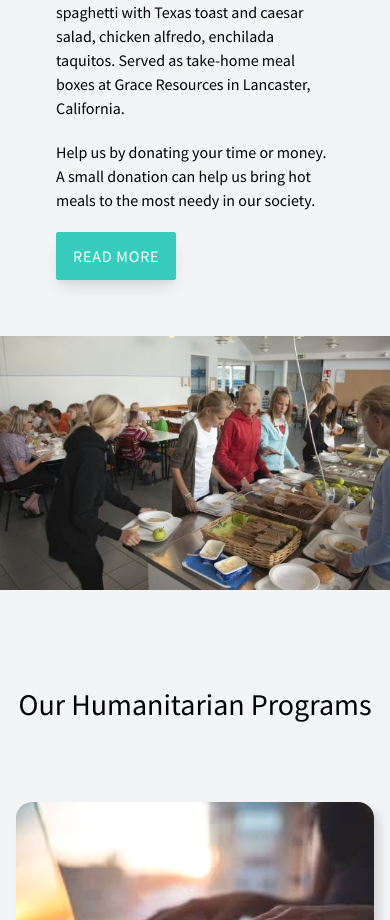
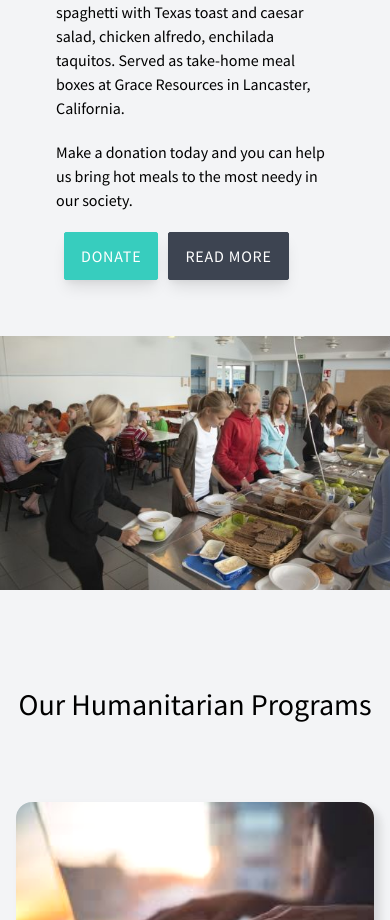
Before and after one commit to margaritahumanitarian/helpafamily, a Next.js app: page / in a window 390 px wide. Shown: the part 1041-1961 px from the top of the page. Built offline with nearby package versions, Linux system fonts and the light colour scheme.

Commit message:
adjusted buttons for responsiveness

```diff
--- a/components/HotMealDaySection.js
+++ b/components/HotMealDaySection.js
@@ -1,7 +1,17 @@
+// import { CardAction } from './Card';
 import Image from 'next/image';
 import React from 'react';
+import useStripeSession from '../hooks/useStripeSession';
 
 function HotMealDaySection() {
+  const [handleSubmit, isPending] = useStripeSession();
+
+  const actionCost = 10;
+  const handleOnClick = () =>
+    handleSubmit({
+      amount: actionCost,
+      cause: 'Hot Meal Day.',
+    });
   return (
     <div className=" md:mx-10 pb-20 hot-meal-day">
       <div className="w-lg lg:p-5 section-box">
@@ -16,23 +26,33 @@ function HotMealDaySection() {
                   'Buy ingredients for 1 hot meal for 60 hungry people. Sample meals include spaghetti with Texas toast and caesar salad, chicken alfredo, enchilada taquitos. Served as take-home meal boxes at Grace Resources in Lancaster, California.'
                 }
               </p>
-              <div className="grid md:grid-cols-2 lg:grid-cols-3 md:items-end pt-5">
-                <p className="md:col-span-2">
+              <div className="lg:flex md:items-end pt-5">
+                <p className="md:col-span-2 pb-5 lg:pb-0">
                   {
-                    'Help us by donating your time or money. A small donation can help us bring hot meals to the most needy in our society.'
+                    'Make a donation today and you can help us bring hot meals to the most needy in our society.'
                   }
                 </p>
+                <div className="flex-buttons">
+                  <button
+                    className="btn btn-accent rounded-sm mt-5 btn-size"
+                    disabled={isPending ? true : false}
+                    onClick={handleOnClick}
+                    type="button"
+                  >
+                    {'Donate'}
+                  </button>
                   <a
                     className="lg:ml-auto"
                     href="https://www.margaritahumanitarian.org/upcoming-events#h.3f0nxu3620tm"
                   >
                     <button
-                    className="btn btn-accent rounded-sm mt-5"
+                      className="btn rounded-sm mt-5 btn-size"
                       type="button"
                     >
                       {'Read More'}
                     </button>
                   </a>
+                </div>
               </div>
             </div>
           </div>
@@ -47,6 +67,19 @@ function HotMealDaySection() {
         </div>
       </div>
       <style jsx>{`
+        .btn-size {
+          display: flex;
+          margin: 0 5px;
+          overflow-wrap: break-word;
+          word-wrap: break-word;
+          hyphens: auto;
+          white-space: nowrap;
+        }
+        .flex-buttons {
+          display: flex;
+          width: 100%;
+          margin-left: 3px;
+        }
         .hot-meal-day {
           min-height: 60vh;
           display: flex;
```
Lines whose indentation alone changed are shown as unchanged.
